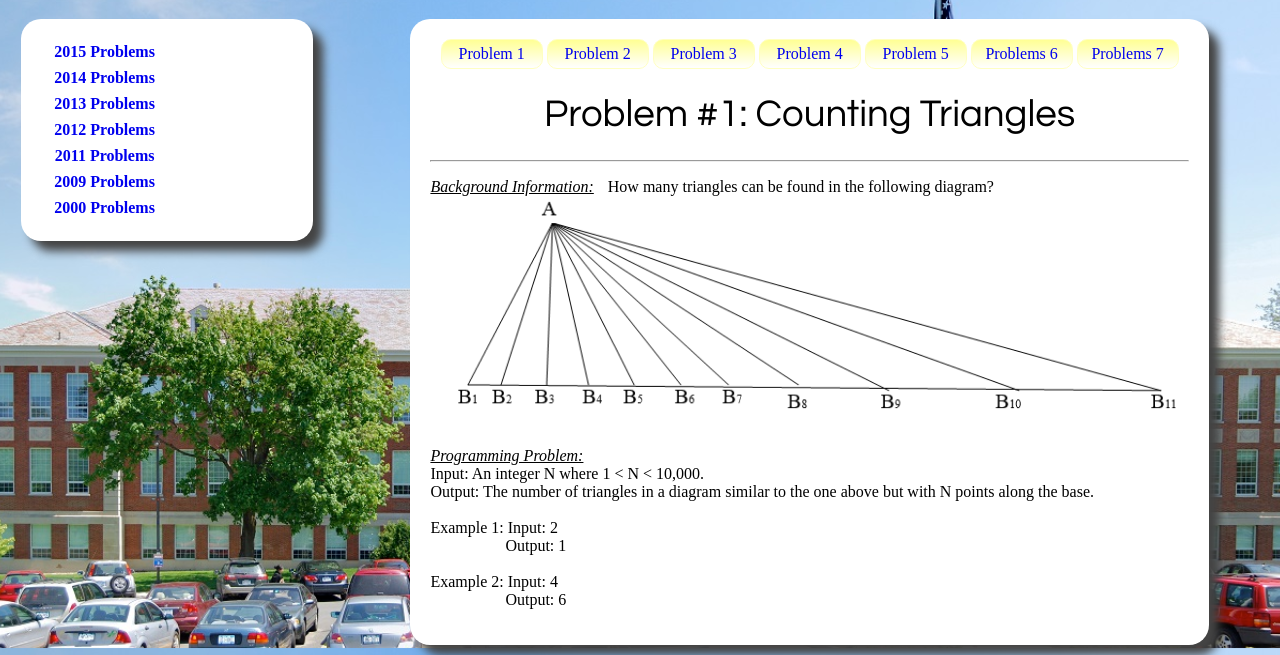
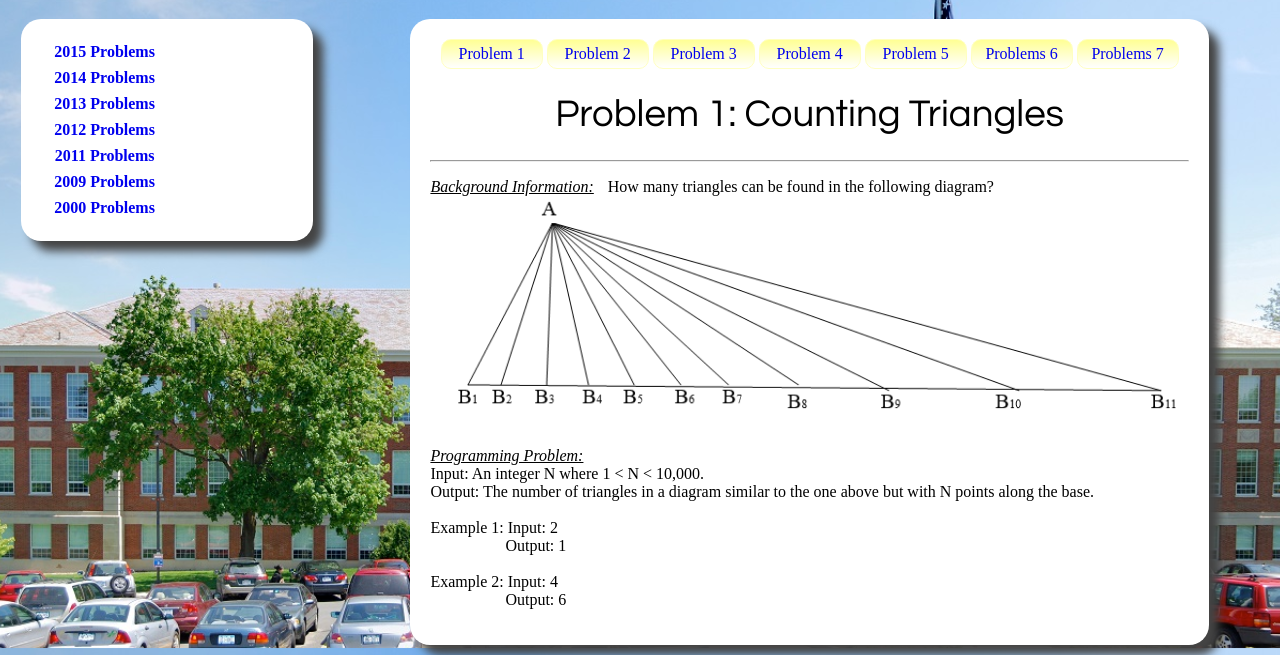
Before and after one commit to catherinesullivan/catherinesullivan.github.io, a plain HTML site: page pastproblems.html in a window 1280 px wide. Shown: the part 152-807 px from the top of the page. Drawn offline with Linux system fonts and the light colour scheme.

Commit message:
Update pastproblems.html

```diff
--- a/pastproblems.html
+++ b/pastproblems.html
@@ -46,7 +46,7 @@
 	</div>
 
 
-	<h1> Problem #1: Counting Triangles </h1>
+	<h1> Problem 1: Counting Triangles </h1>
 	<hr>
 	<p>
 		<span class="description"> Background Information:</span>
```
